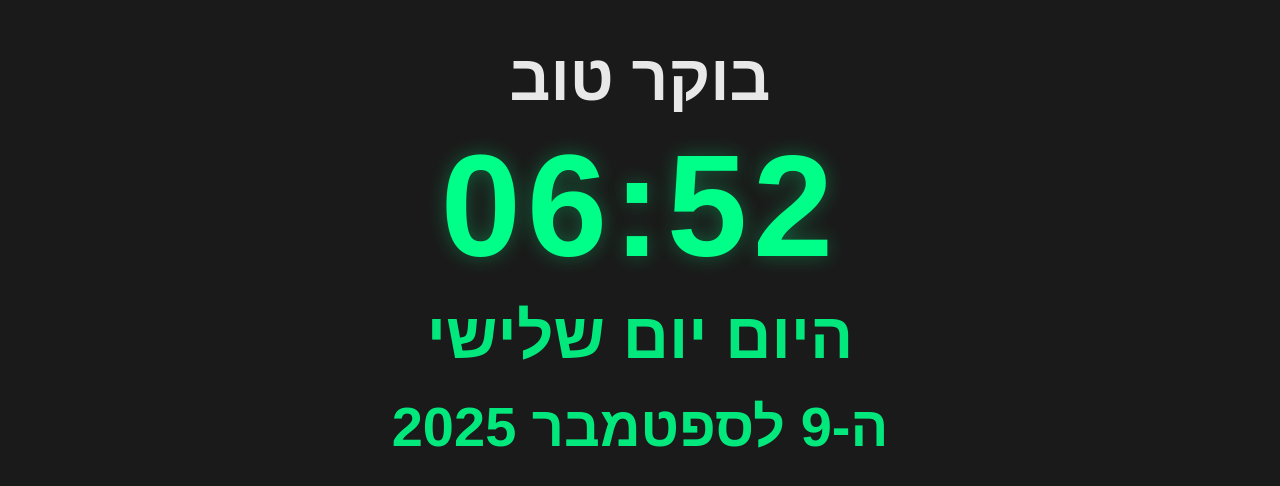
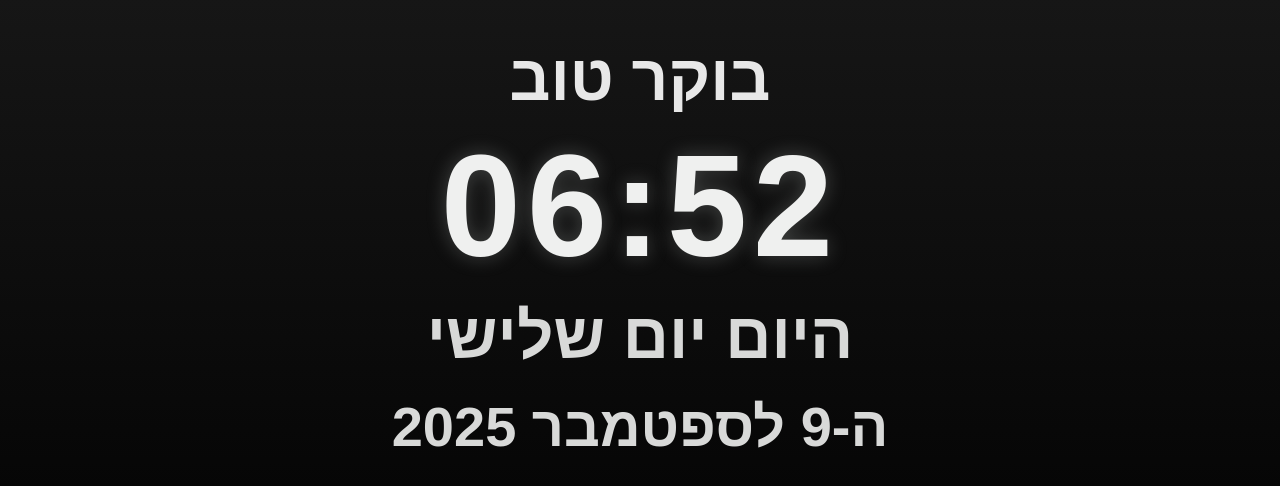
Before and after one commit to slimShaders/smart-display, a plain HTML site: page src/index.html in a window 1280 px wide. Shown: the part 124-610 px from the top of the page. Drawn offline with Linux system fonts and the light colour scheme.

Commit message:
swapped colors to white

```diff
--- a/src/style.css
+++ b/src/style.css
@@ -4,13 +4,13 @@
     margin: 0;
     padding: 0;
     box-sizing: border-box;
-    --accent-color: #00ff88;
+    --accent-color: #eff0ef;
     --greeting-color: #ffffff;
 }
 
 body {
     font-family: 'Arial', 'Helvetica', sans-serif;
-    background: #1a1a1a;
+    background: linear-gradient(to bottom, #1a1a1a, #000000);
     color: var(--accent-color);
     height: 100vh;
     width: 100vw;
@@ -45,7 +45,7 @@ body {
     font-weight: 900;
     line-height: 1;
     margin-bottom: 20px;
-    text-shadow: 0 0 20px rgba(0, 255, 136, 0.3);
+    text-shadow: 0 0 20px rgba(184, 192, 188, 0.3);
     letter-spacing: 6px;
     color: var(--accent-color);
 }
```
